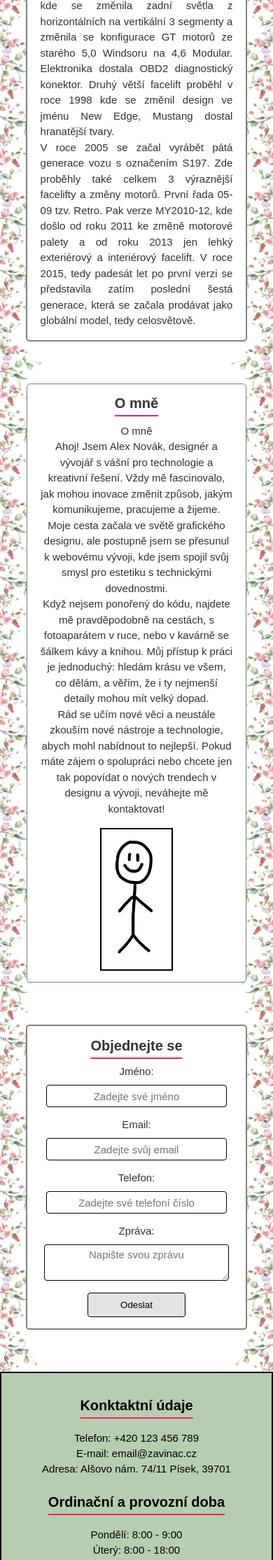
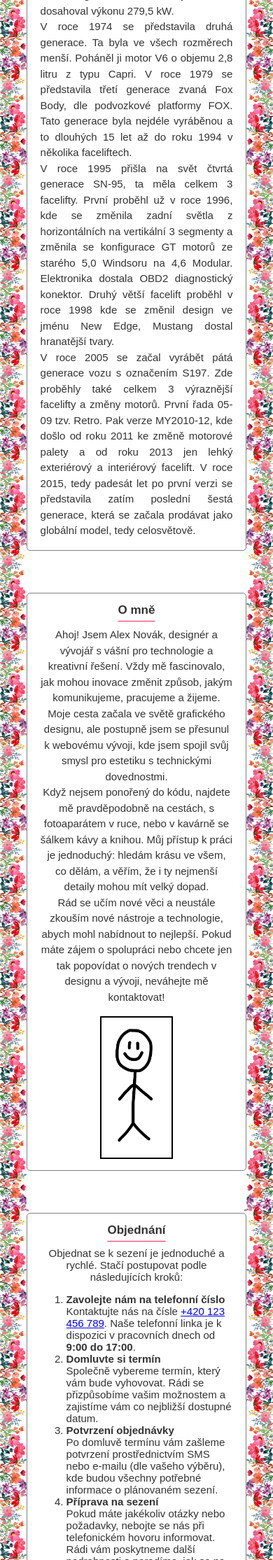
Before and after one commit to brejlpat/web_github, a Flask app: page / in a window 390 px wide. Shown: the part 1211-3440 px from the top of the page at 70% size. Run offline with Flask 3, Linux system fonts and the light colour scheme.

Commit message:
FlaskApp v.2 - aktuality, formulare

```diff
--- a/app.py
+++ b/app.py
@@ -11,53 +11,16 @@ SMTP_PORT = 587  # SMTP port (pro TLS)
 EMAIL_ADDRESS = "webtest.mail@seznam.cz"  # Nahraď svým e-mailem na Seznam.cz
 EMAIL_PASSWORD = "Web_test123"  # Nahraď svým heslem (nebo použij heslo aplikace)
 
+
 @app.route("/")
 def home():
     return render_template("home.html")
 
 
-@app.route("/form", methods=["GET", "POST"])
-def form():
-    if request.method == "POST":
-        name = request.form["name"]
-        email = request.form["email"]
-        message = request.form["message"]
-        phone = request.form["phone"]
-        print(f"Jméno: {name}\nE-mail: {email}\nTelefon: {phone}\nZpráva: {message}")
-
-        # Obsah e-mailu
-        subject = f"Nová zpráva z webu od {name}"
-        body = f"""
-        Jméno: {name}\n
-        E-mail: {email}\n
-        Telefon: {phone}\n
-        {message}
-        """
-
-        try:
-            # Vytvoření připojení k SMTP serveru Seznam.cz
-            with smtplib.SMTP(SMTP_SERVER, SMTP_PORT) as server:
-                server.starttls()  # Zabezpečené připojení
-                server.login(EMAIL_ADDRESS, EMAIL_PASSWORD)  # Přihlášení
-
-                # Sestavení e-mailu
-                msg = MIMEMultipart()
-                msg["From"] = EMAIL_ADDRESS
-                msg["To"] = "webtest.mail@seznam.cz"  # Nahraď adresou příjemce
-                msg["Subject"] = subject
-                msg.attach(MIMEText(body, "plain"))
-
-                # Odeslání e-mailu
-                server.send_message(msg)
-
-            print("E-mail byl úspěšně odeslán.")
-
-        except Exception as e:
-            print(f"Chyba při odesílání e-mailu: {e}")
-
-        return redirect(url_for("home"))
-    return render_template("form.html")
+@app.route("/formulare")
+def formulare():
+    return render_template("download.html")
 
 
 if __name__ == "__main__":
-    app.run()
+    app.run(debug=True, port=5000, host="0.0.0.0")
--- a/static/style.css
+++ b/static/style.css
@@ -124,6 +124,7 @@ h2 {
     text-decoration-style: solid;
     text-underline-offset: 10px;
     font-size: 30px;
+    text-align: center;
 }
 
 p {
@@ -247,8 +248,8 @@ label {
     background-color: white;
     display: grid;
     place-items: center;
-    border: 2px solid grey; /* Šedý okraj */
-    border-radius: 5px; /* Zaoblené rohy */
+    border: 2px solid grey;
+    border-radius: 5px;
 }
 
 .div_box {
@@ -315,7 +339,7 @@ main {
     display: grid;
     place-items: center;
     background-color: #b7ccb0;
-    border: 2px solid black ; /* Šedý okraj */
+    border: 2px solid black;
 }
 
 .div1_kontakty {
@@ -361,39 +385,6 @@ main {
     color: black;
 }
 
-.box_form {
-    display: grid;
-    place-items: center;
-    /*background-color: lightyellow;*/
-}
-
-.div1_form {
-    width: 65%;
-    height: auto;
-    background-color: white;
-    display: grid;
-    place-items: center;
-    border: 2px solid grey; /* Šedý okraj */
-    border-radius: 5px; /* Zaoblené rohy */
-}
-
-.div2_form {
-    width: 45%;
-    height: auto;
-    background-color: white;
-    place-items: center;
-}
-
-.box_form h2 {
-    text-align: center;
-    /*text-decoration: underline;*/
-}
-
-.box_form p {
-    font-size: 15px;
-    font-family: Arial;
-}
-
 .navbar_space {
     padding: 40px;
 }
@@ -409,12 +400,121 @@ main {
   border: 2px solid black;
 }
 
+table {
+    width: auto;
+    border-collapse: collapse;
+    margin-top: 20px;
+    margin-left: auto;
+    margin-right: auto;
+}
+
+thead th {
+    background-color: #f8f8f8;
+    text-align: center;
+    padding: 10px;
+    border-bottom: 2px solid #ddd;
+}
+
+tbody td {
+    padding: 10px;
+    border-bottom: 1px solid #ddd;
+}
+
+tr:nth-child(even) {
+    background-color: #f9f9f9;
+}
+
+tr:hover {
+    background-color: #f1f1f1;
+}
+
+td, th {
+    text-align: center;
+}
+
+.box_objednani {
+    display: grid;
+    place-items: center;
+}
+
+.div1_objednani {
+    width: 65%;
+    height: auto;
+    background-color: white;
+    display: grid;
+    place-items: center;
+    border: 2px solid grey; /* Šedý okraj */
+    border-radius: 5px;
+}
+
+.div2_objednani {
+    width: 60%;
+    height: auto;
+    background-color: white;
+}
+
+.div2_objednani p {
+    font-size: 15px;
+}
+
+.box_download {
+    display: grid;
+    place-items: center;
+}
+
+.div1_download {
+    width: 65%;
+    height: auto;
+    background-color: white;
+    display: grid;
+    place-items: center;
+    border: 2px solid grey; /* Šedý okraj */
+    border-radius: 5px;
+}
+
+.div2_download {
+    width: 60%;
+    height: auto;
+    background-color: white;
+}
+
+.div2_download p {
+    font-size: 15px;
+}
+
+.button {
+    display: grid;
+    width: 50%;
+    font-size: 16px;
+    font-weight: bold;
+    border: none;
+    border-radius: 5px;
+    text-align: center;
+    text-decoration: none;
+    cursor: pointer;
+    transition: background-color 0.3s ease, transform 0.2s ease;
+    margin-left: auto;
+    margin-right: auto;
+}
+
+.button:hover {
+    background-color: lightpink; /* Tmavší modrá při najetí */
+    transform: scale(1.05); /* Mírné zvětšení při najetí */
+}
+
+.button:active {
+    background-color: red; /* Ještě tmavší modrá při kliknutí */
+    transform: scale(0.95); /* Mírné zmenšení při kliknutí */
+}
+
+
 /* Media Queries for Mobile Devices */
 @media (max-width: 768px) {
 
   .navbar {
     padding: 5px 0;
     width: 100%;
+    border: 1px solid black;
   }
 
   .navbar a {
@@ -445,7 +545,7 @@ main {
   }
 
   main {
-    background-image: url(flowers.png);
+    background-image: url(3.png);
     background-position: center;
     background-size: 100%;
   }
@@ -474,11 +574,12 @@ main {
   }
 
   h2 {
-    font-size: 20px;
+    font-size: 17px;
   }
 
   .div_text_body {
-    width: 80%
+    width: 80%;
+    border: 1px solid grey;
   }
 
   .div_box {
@@ -515,16 +612,20 @@ main {
     background-color: white;
   }
 
+  .box_kontakty {
+    border: 1px solid black;
+  }
+
   .left_kontakty p {
     font-size: 15px;
   }
 
   .left_kontakty h1 {
-    font-size: 20px;
+    font-size: 17px;
   }
 
   .right_kontakty h1 {
-    font-size: 20px;
+    font-size: 17px;
   }
 
   .right_kontakty iframe {
@@ -539,47 +640,104 @@ main {
     place-items: center;
   }
 
-  .div1_form {
-    width: 80%
+  .div1_aktuality {
+    width: 80%;
+    height: auto;
+    background-color: white;
+    display: grid;
+    place-items: center;
+    border: 1px solid grey; /* Šedý okraj */
+    border-radius: 5px;
   }
 
-  .div2_form {
+  .div2_aktuality {
     width: 90%;
     height: auto;
     background-color: white;
-    place-items: center;
   }
 
-  input {
-    width: 90%;
-    height: 28px;
-    margin-left: auto;
-    margin-right: auto;
+  .div2_aktuality p {
     font-size: 15px;
   }
 
-  textarea {
-    width: 90%;
-    height: 40px;
+  table {
+    width: auto;
+    border-collapse: collapse;
+    margin-top: 20px;
     margin-left: auto;
     margin-right: auto;
+}
+
+  thead th {
+    background-color: #f8f8f8;
+    text-align: center;
+    padding: 10px;
+    border-bottom: 2px solid #ddd;
+  }
+
+  tbody td {
+    padding: 10px;
+    border-bottom: 1px solid #ddd;
+  }
+
+  tr:nth-child(even) {
+    background-color: #f9f9f9;
+  }
+
+  tr:hover {
+    background-color: #f1f1f1;
+  }
+
+  td, th {
+    text-align: center;
     font-size: 15px;
   }
 
-  label {
+  .div1_objednani {
+    width: 80%;
+    height: auto;
+    background-color: white;
+    display: grid;
+    place-items: center;
+    border: 1px solid grey; /* Šedý okraj */
+    border-radius: 5px;
+  }
+
+  .div2_objednani {
+    width: 90%;
+    height: auto;
+    background-color: white;
+  }
+
+  .div2_objednani p {
     font-size: 15px;
   }
 
-  form {
-    text-align: center;
-    margin: 0px;
-    padding: 0px;
-    width: 100%;
-    background: white;
-    border-radius: 8px;
+  .div2_objednani ol {
+    font-size: 15px;
   }
 
-  .form_space p {
-    padding: 0px;
+  .div1_download {
+    width: 80%;
+    height: auto;
+    background-color: white;
+    display: grid;
+    place-items: center;
+    border: 1px solid grey; /* Šedý okraj */
+    border-radius: 5px;
+  }
+
+  .div2_download {
+    width: 90%;
+    height: auto;
+    background-color: white;
+  }
+
+  .div2_download p {
+    font-size: 15px;
+  }
+
+  .div2_download ul {
+    font-size: 15px;
   }
 }
--- a/templates/base.html
+++ b/templates/base.html
@@ -12,7 +12,7 @@
             <a href="#domu">Domů</a>
             <a href="#sluzby">Služby</a>
             <a href="#onas">O mně</a>
-            <a href="#form">Napište mi</a>
+            <a href="#objednani">Objednání</a>
             <a href="#kontakty">Kontakt</a>
         </nav>
 
--- a/templates/home.html
+++ b/templates/home.html
@@ -5,11 +5,42 @@
   <header id="domu" style="padding: 30px"></header>
   <h2>Ambulance dětské klinické psychologie</h2>
   <p>Úvodní popis - např. psychologická ambulance apod...</p>
+  <header style="background-color: #b7ccb0; padding: 25px"></header>
+</div>
 
-  <nav>
-    <a href="#form">Objednejte se</a>
-  </nav>
-  <header class="domu2" style="background-color: #b7ccb0"></header>
+<header style="padding: 20px"></header>
+
+<div class="box_aktuality">
+  <div class="div1_aktuality">
+    <div class="div2_aktuality">
+      <h2>Aktuality</h2>
+      <p>Vánoční otevírací doba <br>
+          Během svátků jsme tu pro vás: <br>
+      </p>
+      <table>
+        <thead>
+          <tr>
+            <th>Datum</th>
+            <th>Otevírací doba</th>
+          </tr>
+        </thead>
+        <tbody>
+          <tr>
+            <td>23. 12.</td>
+            <td>9:00 - 15:00</td>
+          </tr>
+          <tr>
+            <td>24. 12.</td>
+            <td>Zavřeno</td>
+          </tr>
+        </tbody>
+      </table>
+      <p>
+        <br>Děkujeme za pochopení a přejeme vám klidné svátky!
+      </p>
+      <p><br></p>
+    </div>
+  </div>
 </div>
 
 <header class="navbar_space" id="sluzby"></header>
@@ -49,9 +80,7 @@
     <div class="div2_onas">
       <h2>O mně</h2>
       <p>
-          O mně <br>
-
-          Ahoj! Jsem Alex Novák, designér a vývojář s vášní pro technologie a kreativní řešení. Vždy mě fascinovalo, jak mohou inovace změnit způsob, jakým komunikujeme, pracujeme a žijeme. Moje cesta začala ve světě grafického designu, ale postupně jsem se přesunul k webovému vývoji, kde jsem spojil svůj smysl pro estetiku s technickými dovednostmi.
+        Ahoj! Jsem Alex Novák, designér a vývojář s vášní pro technologie a kreativní řešení. Vždy mě fascinovalo, jak mohou inovace změnit způsob, jakým komunikujeme, pracujeme a žijeme. Moje cesta začala ve světě grafického designu, ale postupně jsem se přesunul k webovému vývoji, kde jsem spojil svůj smysl pro estetiku s technickými dovednostmi.
         <br>
 
           Když nejsem ponořený do kódu, najdete mě pravděpodobně na cestách, s fotoaparátem v ruce, nebo v kavárně se šálkem kávy a knihou. Můj přístup k práci je jednoduchý: hledám krásu ve všem, co dělám, a věřím, že i ty nejmenší detaily mohou mít velký dopad.
@@ -66,65 +95,37 @@
   </div>
 </div>
 
-<header class="navbar_space" id="form"></header>
+<header class="navbar_space" id="objednani"></header>
 
-<div class="box_form">
-  <div class="div1_form">
-    <h2>Objednejte se</h2>
-    <div class="div2_form">
-      <form id="contactForm" method="POST" action="/form">
-        <label for="name">Jméno:</label>
-        <p class="form_space"></p>
-        <input type="text" id="name" name="name" required placeholder="Zadejte své jméno">
-
-        <label for="email">Email:</label>
-        <p class="form_space"></p>
-        <input type="email" id="email" name="email" required placeholder="Zadejte svůj email">
-
-        <label for="phone">Telefon:</label>
-        <p class="form_space"></p>
-        <input type="tel" id="phone" name="phone" required placeholder="Zadejte své telefoní číslo">
-
-        <label for="message">Zpráva:</label>
-        <p class="form_space"></p>
-        <textarea id="message" name="message" required placeholder="Napište svou zprávu"></textarea>
-        <p class="form_space"></p>
-        <button type="submit">Odeslat</button>
-      </form>
+<div class="box_objednani">
+  <div class="div1_objednani">
+    <div class="div2_objednani">
+      <h2>Objednání</h2>
+      <p>Objednat se k sezení je jednoduché a rychlé. Stačí postupovat podle následujících kroků:</p>
+    <ol>
+        <li>
+            <strong>Zavolejte nám na telefonní číslo</strong><br>
+            Kontaktujte nás na čísle <a href="tel:+420123456789">+420 123 456 789</a>. Naše telefonní linka je k dispozici
+            v pracovních dnech od <strong>9:00 do 17:00</strong>.
+        </li>
+        <li>
+            <strong>Domluvte si termín</strong><br>
+            Společně vybereme termín, který vám bude vyhovovat. Rádi se přizpůsobíme vašim možnostem a zajistíme vám co nejbližší dostupné datum.
+        </li>
+        <li>
+            <strong>Potvrzení objednávky</strong><br>
+            Po domluvě termínu vám zašleme potvrzení prostřednictvím SMS nebo e-mailu (dle vašeho výběru), kde budou všechny potřebné informace o plánovaném sezení.
+        </li>
+        <li>
+            <strong>Příprava na sezení</strong><br>
+            Pokud máte jakékoliv otázky nebo požadavky, nebojte se nás při telefonickém hovoru informovat. Rádi vám poskytneme další podrobnosti a poradíme, jak se na sezení připravit.
+        </li>
+    </ol>
+      <p style="padding: 5px"></p>
+      <p>Zde naleznete formuláře k vyplnění:</p>
+      <a href="/formulare" class="button"><button>Formuláře ke stažení</button></a>
+      <p style="padding: 5px"></p>
     </div>
-
-    <script>
-      document.querySelector("#contactForm").addEventListener("submit", function (e) {
-        // Vyhledání polí ve formuláři
-        const name = document.querySelector("#name");
-        const email = document.querySelector("#email");
-        const message = document.querySelector("#message");
-
-        // Inicializace chybové zprávy
-        let errors = [];
-
-        // Validace jména
-        if (name.value.trim().length < 2) {
-          errors.push("Jméno musí mít alespoň 2 znaky.");
-        }
-
-        // Validace emailu (základní kontrola obsahu '@')
-        if (!email.value.includes("@")) {
-          errors.push("Email musí být platný.");
-        }
-
-        // Validace zprávy
-        if (message.value.trim().length < 10) {
-          errors.push("Zpráva musí obsahovat alespoň 10 znaků.");
-        }
-
-        // Pokud existují chyby, zobrazit alert a zastavit odeslání
-        if (errors.length > 0) {
-          alert(errors.join("\n"));
-          e.preventDefault(); // Zastaví odeslání formuláře
-        }
-      });
-    </script>
   </div>
 </div>
 
@@ -155,7 +156,7 @@
       <p style="padding: 8px"></p>
       <h1>Kde mě najdete</h1>
       <p style="padding: 8px"></p>
-      <iframe src="https://www.google.com/maps/embed?pb=!1m18!1m12!1m3!1d2601.3641823846733!2d14.146996576367668!3d49.307386471396555!2m3!1f0!2f0!3f0!3m2!1i1024!2i768!4f13.1!3m3!1m2!1s0x470b4ff3f7117889%3A0x35566d88c1d8fdcd!2zQWzFoW92byBuw6FtLiA3NC8xMSwgMzk3IDAxIFDDrXNlayAxLVZuaXTFmW7DrSBNxJtzdG8!5e0!3m2!1scs!2scz!4v1735583610703!5m2!1scs!2scz" width="400" height="300" style="border: 2px solid black" allowfullscreen="" loading="lazy" referrerpolicy="no-referrer-when-downgrade"></iframe>
+      <iframe src="https://www.google.com/maps/embed?pb=!1m18!1m12!1m3!1d2601.3641823846733!2d14.146996576367668!3d49.307386471396555!2m3!1f0!2f0!3f0!3m2!1i1024!2i768!4f13.1!3m3!1m2!1s0x470b4ff3f7117889%3A0x35566d88c1d8fdcd!2zQWzFoW92byBuw6FtLiA3NC8xMSwgMzk3IDAxIFDDrXNlayAxLVZuaXTFmW7DrSBNxJtzdG8!5e0!3m2!1scs!2scz!4v1735583610703!5m2!1scs!2scz" width="400" height="300" style="border: 1px solid black" allowfullscreen="" loading="lazy" referrerpolicy="no-referrer-when-downgrade"></iframe>
     </div>
   </div>
   <header style="padding: 30px"></header>
```
Also changed, not shown: other parts of static/style.css (+33 -14 lines), templates/download.html (added, +59 -0 lines), 3 other files.
